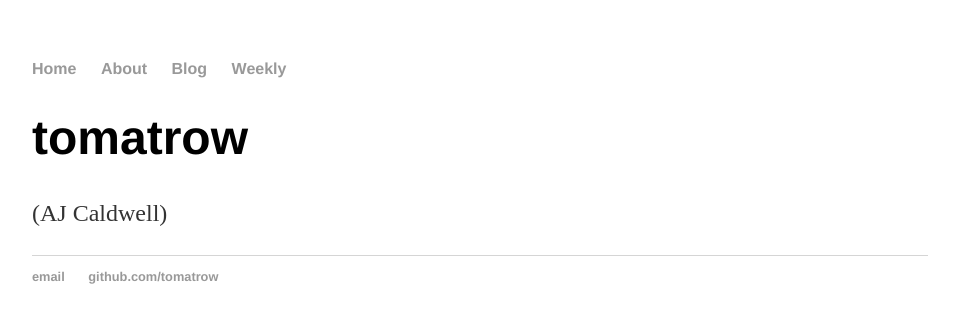
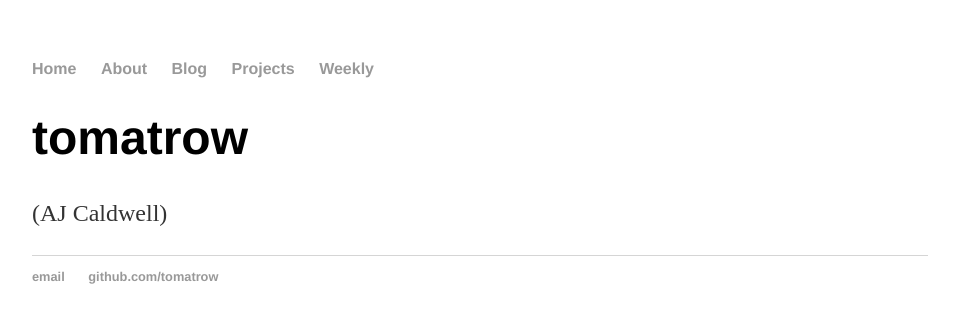
Before and after one commit to tomatrow/tomatrow.github.io, a Jekyll site: the page built from index.html, in a window 1280 px wide. Shown: the top 323 px of the page, without its empty margins (160-1119 px from the left). Built offline with Jekyll 4.4.1, drawn with Linux system fonts in a browser that asks for light colours.

Commit message:
Made the nav more dynamic.

```diff
--- a/_layouts/default.html
+++ b/_layouts/default.html
@@ -6,7 +6,7 @@
                 <ul>
                     <!-- Navigation items with TitleCase. -->
                     <li><a href="/">Home</a></li>
-                    {% assign sections = 'about blog weekly' | split: ' ' %}
+                    {% assign sections = site.pages | where: "category", "main" | map: "title" %}
                     {% for section in sections %}
                         {% assign first = section | truncate: 1, '' | upcase %}
                         {% assign rest = section | slice: 1, 100 %}
```
